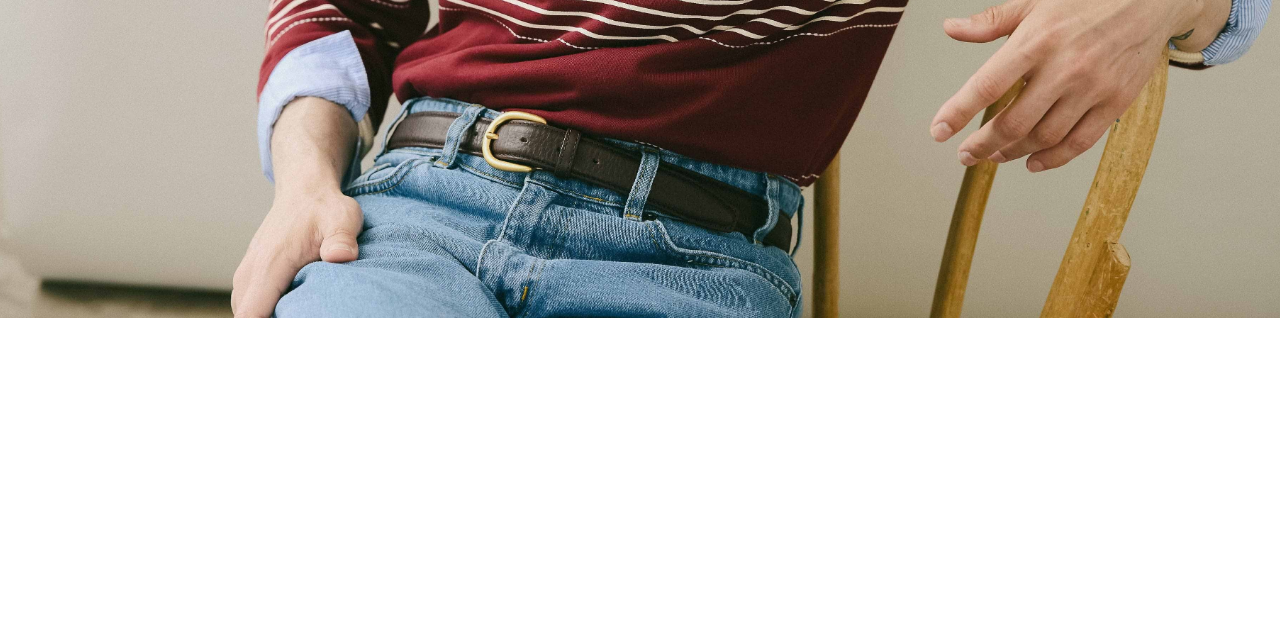
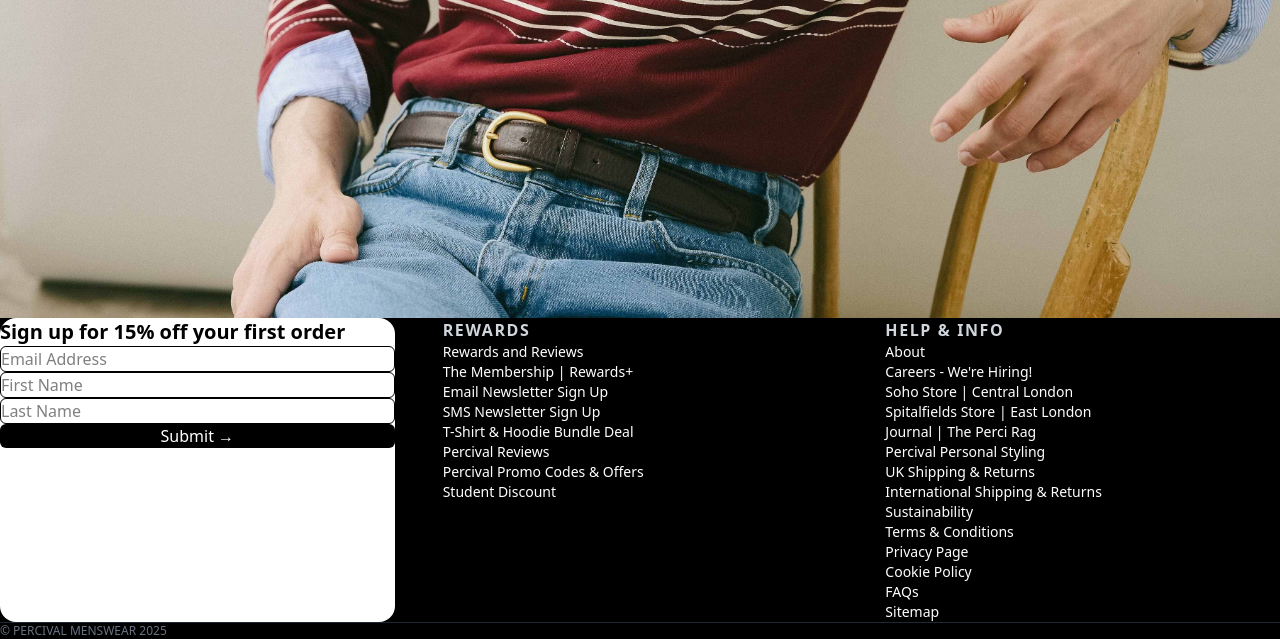
Before and after one commit to Ammar-Tehseen/E-Commerce-Project, a plain HTML site: page index.html in a window 1280 px wide. Shown: the part 522-1161 px from the top of the page. Before the commit the page ends 840 px from the top, so only its background shows below. Drawn offline with nearby package versions, Linux system fonts and the light colour scheme.

Commit message:
Update index.html

```diff
--- a/index.html
+++ b/index.html
@@ -70,6 +70,72 @@
     <!-- ******************************************************* -->
 
 
+<footer id="footer" class=" bg-black text-white pt-16 pb-10">
+
+
+  <div class=" container mx-auto grid grid-cols-1 md:grid-cols-3 gap-12 px-6 z-10">
+
+
+    <div class="bg-white text-black p-6 rounded-2xl shadow-dark md:col-span-1">
+      <h3 class="text-xl font-bold mb-4">Sign up for 15% off your first order</h3>
+      <form class="space-y-4">
+        <input type="email" placeholder="Email Address" class="w-full p-3 border rounded-md focus:outline-none focus:ring-2 focus:ring-black">
+        <input type="text" placeholder="First Name" class="w-full p-3 border rounded-md focus:outline-none focus:ring-2 focus:ring-black">
+        <input type="text" placeholder="Last Name" class="w-full p-3 border rounded-md focus:outline-none focus:ring-2 focus:ring-black">
+        <button type="submit" class="w-full bg-black text-white py-3 rounded-md hover:bg-gray-800 transition font-medium">
+          Submit →
+        </button>
+      </form>
+    </div>
+
+
+    <div>
+      <h4 class="font-semibold mb-4 text-gray-300 uppercase tracking-widest">Rewards</h4>
+      <ul class="space-y-2 text-sm">
+        <li><a href="#" class="hover:text-gray-400 transition">Rewards and Reviews</a></li>
+        <li><a href="#" class="hover:text-gray-400 transition">The Membership | Rewards+</a></li>
+        <li><a href="#" class="hover:text-gray-400 transition">Email Newsletter Sign Up</a></li>
+        <li><a href="#" class="hover:text-gray-400 transition">SMS Newsletter Sign Up</a></li>
+        <li><a href="#" class="hover:text-gray-400 transition">T-Shirt & Hoodie Bundle Deal</a></li>
+        <li><a href="#" class="hover:text-gray-400 transition">Percival Reviews</a></li>
+        <li><a href="#" class="hover:text-gray-400 transition">Percival Promo Codes & Offers</a></li>
+        <li><a href="#" class="hover:text-gray-400 transition">Student Discount</a></li>
+      </ul>
+    </div>
+
+
+    <div>
+      <h4 class="font-semibold mb-4 text-gray-300 uppercase tracking-widest">Help & Info</h4>
+      <ul class="space-y-2 text-sm">
+        <li><a href="#" class="hover:text-gray-400 transition">About</a></li>
+        <li><a href="#" class="hover:text-gray-400 transition">Careers - We're Hiring!</a></li>
+        <li><a href="#" class="hover:text-gray-400 transition">Soho Store | Central London</a></li>
+        <li><a href="#" class="hover:text-gray-400 transition">Spitalfields Store | East London</a></li>
+        <li><a href="#" class="hover:text-gray-400 transition">Journal | The Perci Rag</a></li>
+        <li><a href="#" class="hover:text-gray-400 transition">Percival Personal Styling</a></li>
+        <li><a href="#" class="hover:text-gray-400 transition">UK Shipping & Returns</a></li>
+        <li><a href="#" class="hover:text-gray-400 transition">International Shipping & Returns</a></li>
+        <li><a href="#" class="hover:text-gray-400 transition">Sustainability</a></li>
+        <li><a href="#" class="hover:text-gray-400 transition">Terms & Conditions</a></li>
+        <li><a href="#" class="hover:text-gray-400 transition">Privacy Page</a></li>
+        <li><a href="#" class="hover:text-gray-400 transition">Cookie Policy</a></li>
+        <li><a href="#" class="hover:text-gray-400 transition">FAQs</a></li>
+        <li><a href="#" class="hover:text-gray-400 transition">Sitemap</a></li>
+      </ul>
+    </div>
+  </div>
+
+
+  <div class="relative mt-12 border-t border-gray-800 pt-6 px-6 flex flex-col md:flex-row items-center justify-between z-10">
+    <p class="text-xs text-gray-500">© PERCIVAL MENSWEAR 2025</p>
+
+
+    <div class="flex flex-wrap justify-center gap-3 mt-4 md:mt-0">
+        <img src="payment.png" alt="">
+    </div>
+  </div>
+</footer>
+
 
 
     <script src="app.js"></script>
```
